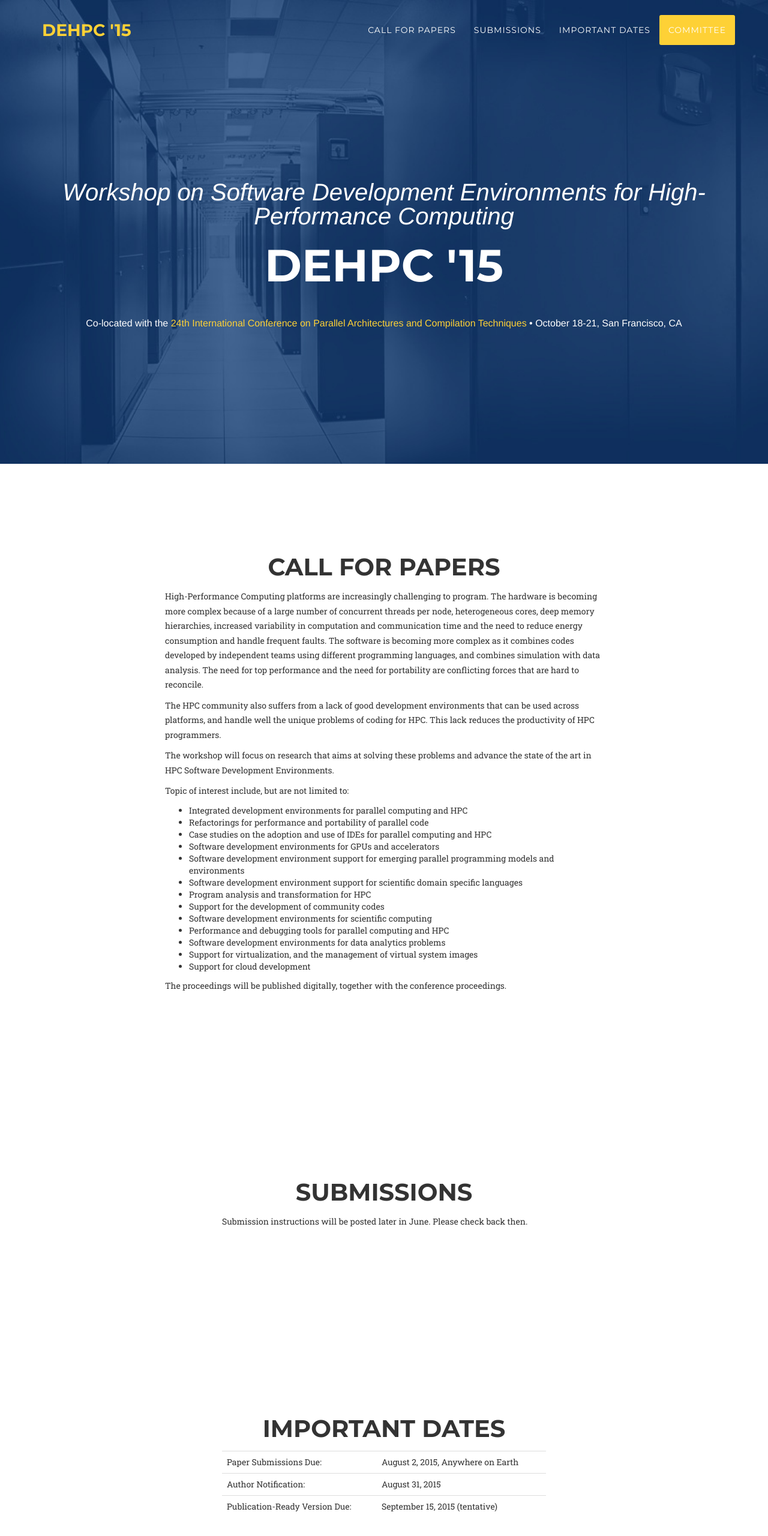
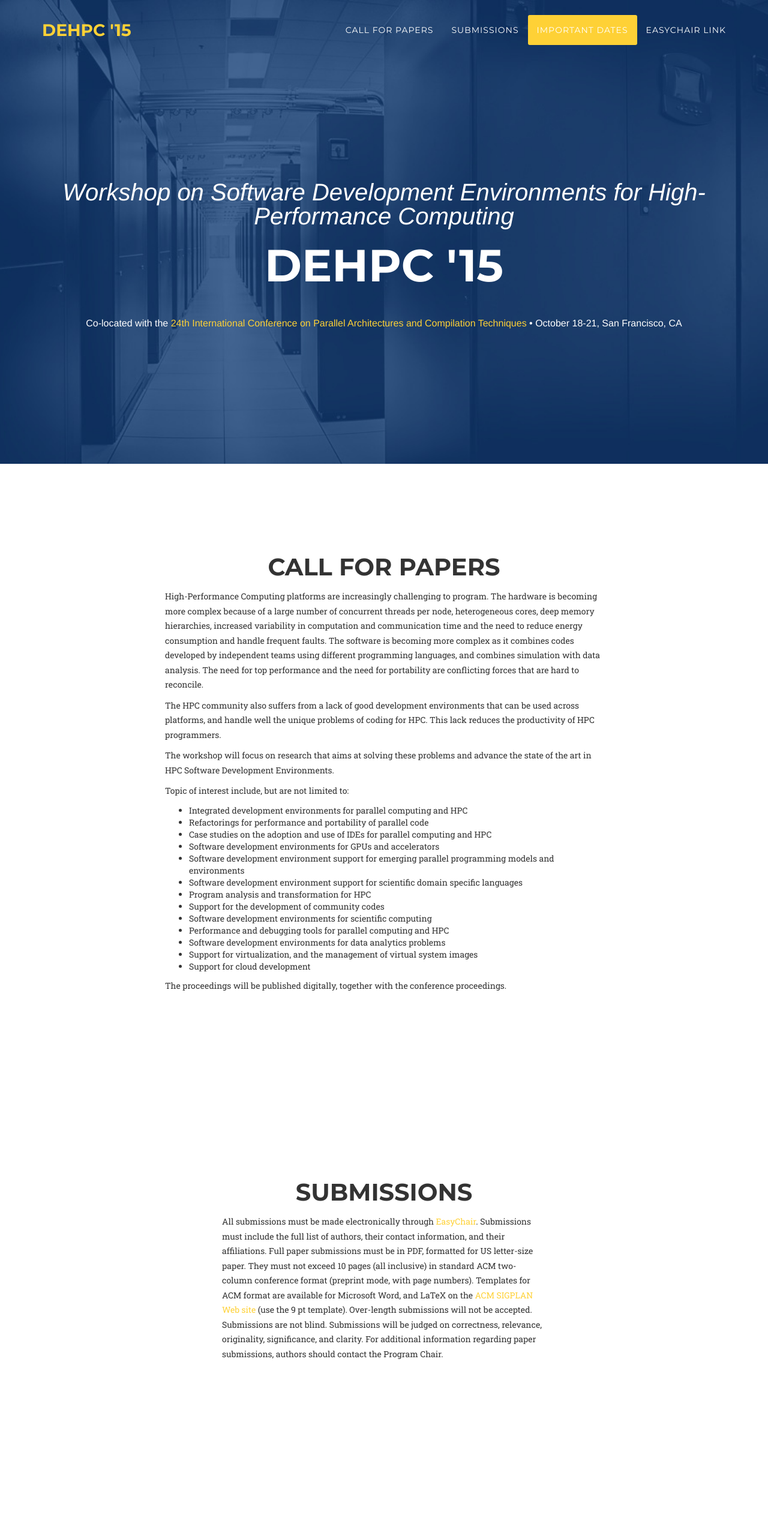
Before and after one commit to dehpc15/dehpc15.github.io, a plain HTML site: page index.html in a window 1280 px wide. Shown: the top 2560 px of the page at 60% size. Drawn offline with nearby package versions, Linux system fonts and the light colour scheme; a web font is replaced by a local one.

Commit message:
Added submission text

```diff
--- a/index.html
+++ b/index.html
@@ -66,7 +66,7 @@
                         <a class="page-scroll" href="#dates">Important Dates</a>
                     </li>
                     <li>
-                        <a class="page-scroll" href="#committee">Committee</a>
+                        <a class="page-scroll" href="https://easychair.org/conferences/?conf=dehpc15">EasyChair Link</a>
                     </li>
                 </ul>
             </div>
@@ -146,7 +146,7 @@
             </div>
             <div class="col-lg-3 text-right"></div>
             <div class="col-lg-6 text-left">
-                <p>Submission instructions will be posted later in June.  Please check back then.</p>
+                <p>All submissions must be made electronically through <a target="_blank" href="https://easychair.org/conferences/?conf=dehpc15">EasyChair</a>. Submissions must include the full list of authors, their contact information, and their affiliations. Full paper submissions must be in PDF, formatted for US letter-size paper. They must not exceed 10 pages (all inclusive) in standard ACM two-column conference format (preprint mode, with page numbers). Templates for ACM format are available for Microsoft Word, and LaTeX on the <a target="_blank" href="http://www.sigplan.org/authorInformation.htm">ACM SIGPLAN Web site</a> (use the 9&nbsp;pt template). Over-length submissions will not be accepted. Submissions are not blind. Submissions will be judged on correctness, relevance, originality, significance, and clarity. For additional information regarding paper submissions, authors should contact the Program Chair.</p>
                 <!--FROM THE PACT WEB SITE: All submissions must be made electronically through the conference web site. Abstracts must include contact information, the full list of authors and their affiliations, and a description (100-400 words) of the anticipated content of the paper. Full paper submissions must be in PDF formatted for US lettersize paper. They must not exceed 10 pages (all inclusive) in standard ACM two-column conference format (preprint mode, with page number). Templates for ACM format are available for Microsoft Word, and LaTeX at http://www.sigplan.org/authorInformation.htm (use the 9 pt template). Over-length submissions will not be accepted. Submissions are not blind. Submissions will be judged on correctness, relevance, originality, significance, and clarity. For additional information regarding paper submissions, authors should contact the Program Chair.-->
             </div>
             <div class="col-lg-3 text-right"></div>
```
